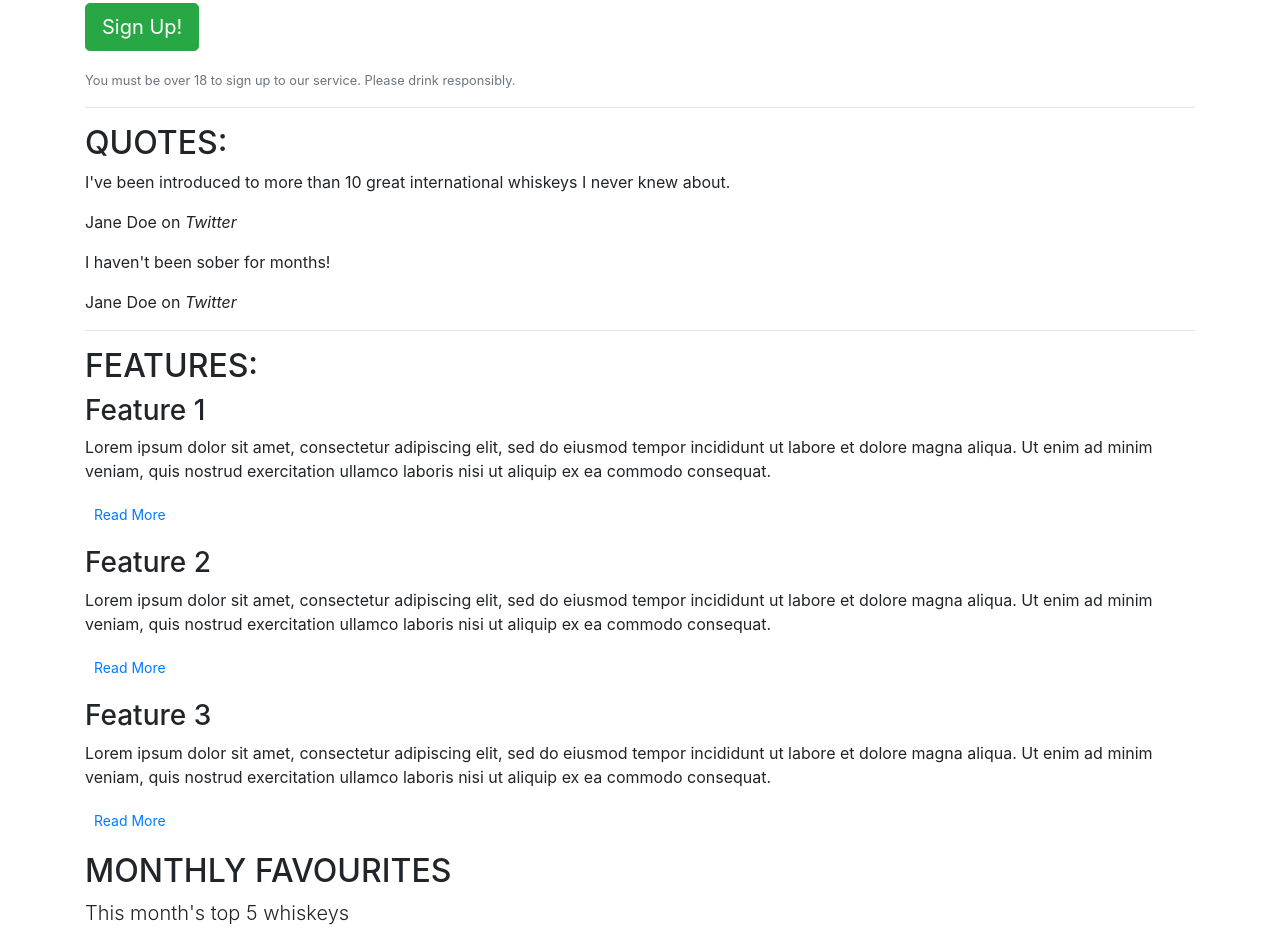
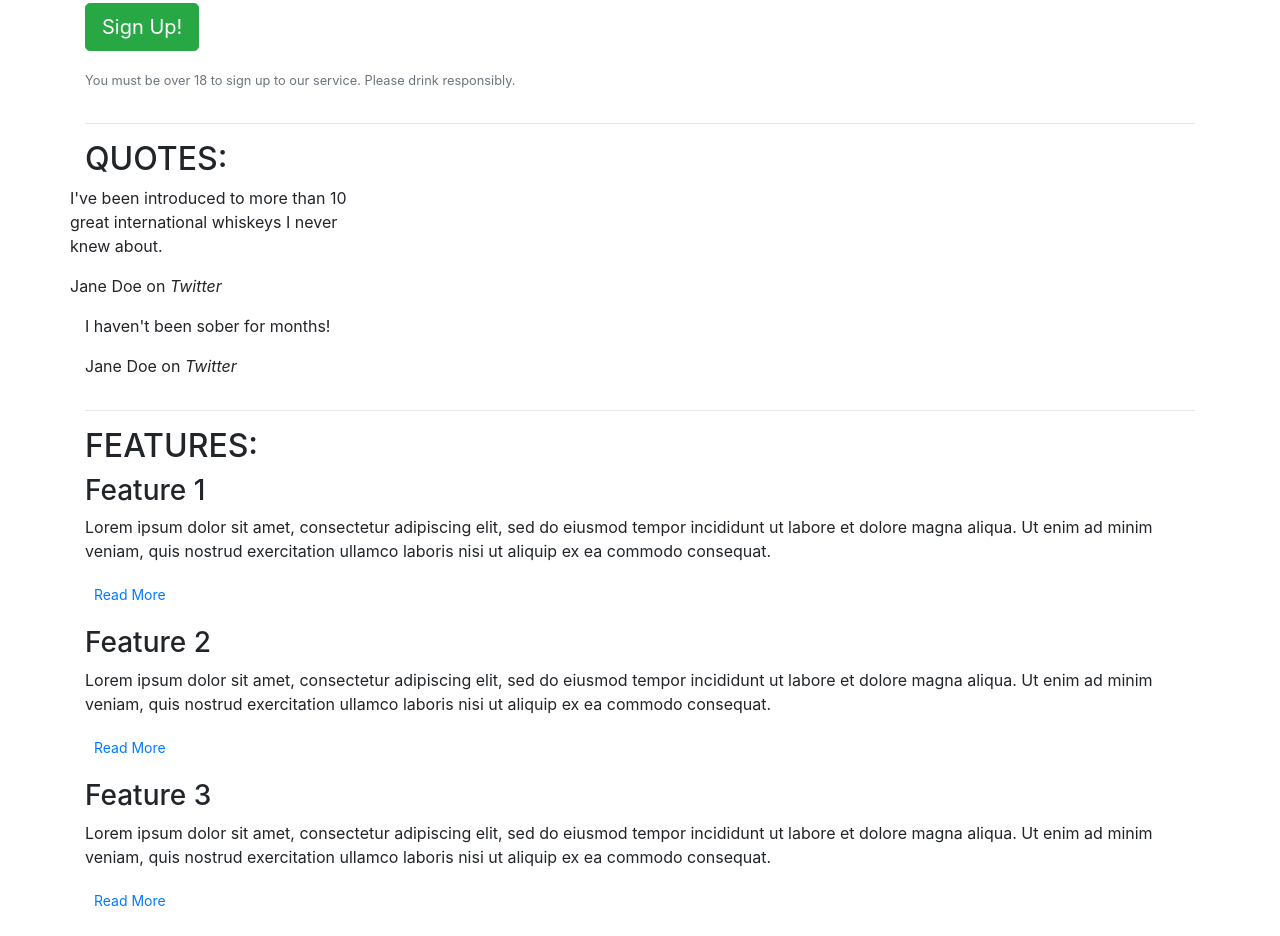
Before and after one commit to richardthorp/whiskey-drop, a plain HTML site: page index.html in a window 1280 px wide. Shown: the part 99-1035 px from the top of the page. Drawn offline with nearby package versions, Linux system fonts and the light colour scheme.

Commit message:
added bootstrap rows and columns

```diff
--- a/index.html
+++ b/index.html
@@ -12,51 +12,88 @@
     <article class="container">
         <!-- Callout -->
         <section class="callout">
+            <div class="row">
+                <div class="col-12">
                     <h1>The finest whiskeys delivered to your doorstep.</h1>
                     <p class="lead">Sign up today to start receiving the world's best whiskeys every month. <s>€19.99</s> <strong><mark>First one is free!</mark></strong></p>
                     <p><button class="btn btn-lg btn-success">Sign Up!</button></p>
                     <p class="text-muted"><small>You must be over 18 to sign up to our service. Please drink responsibly.</small></p>
+                </div>
+            </div>
         </section>
         <!-- /.callout -->
         <hr>
 
         <!-- Quotes -->
         <section class="quotes">
+        <div class="row">
+                <div class="col-12">
                     <h2 class="text-uppercase">Quotes:</h2>
+                </div>
+                <div class="row">
+                <div class="col-12 col-md-6">
                     <blockquote class="quote">
                     <p>I've been introduced to more than 10 great international whiskeys I never knew about.</p>
                     <footer>Jane Doe on <cite title="Twitter">Twitter</cite></footer>
                     </blockquote>
+                </div>
+            </div>
+        </div>
+        </section>
+        <section class="quotes">
+        <div class="row">
+            <div class="col-12 col-md-6">
                 <blockquote class="quote">
                 <p>I haven't been sober for months!</p>
                 <footer>Jane Doe on <cite title="Twitter">Twitter</cite></footer>
                 </blockquote>
+            </div>
+        </div>
+
         </section>
         <!-- /.quotes -->
         <hr>
 
         <!-- Features -->
         <section class="features">
+            <div class="row">
+                <div class="col-12">
                     <h2 class="text-uppercase">Features:</h2>
                     <div class="feature">
                         <h3>Feature 1</h3>
-                <p>Lorem ipsum dolor sit amet, consectetur adipiscing elit, sed do eiusmod tempor incididunt ut labore et dolore magna aliqua. Ut enim ad minim veniam, quis nostrud exercitation ullamco laboris nisi ut aliquip ex ea commodo consequat.</p>
+                        <p>Lorem ipsum dolor sit amet, consectetur adipiscing elit, sed do eiusmod tempor incididunt ut labore et
+                        dolore magna aliqua. Ut enim ad minim veniam, quis nostrud exercitation ullamco laboris nisi ut aliquip ex
+                        ea commodo consequat.</p>
                         <p><a class="btn btn-sm btn-default" href="">Read More</a></p>
                     </div>
+                </div>
+            </div>
+            <div class="row">
+                <div class="col-12">
                     <div class="feature">
                         <h3>Feature 2</h3>
-                <p>Lorem ipsum dolor sit amet, consectetur adipiscing elit, sed do eiusmod tempor incididunt ut labore et dolore magna aliqua. Ut enim ad minim veniam, quis nostrud exercitation ullamco laboris nisi ut aliquip ex ea commodo consequat.</p>
+                        <p>Lorem ipsum dolor sit amet, consectetur adipiscing elit, sed do eiusmod tempor incididunt ut labore et
+                        dolore magna aliqua. Ut enim ad minim veniam, quis nostrud exercitation ullamco laboris nisi ut aliquip ex
+                        ea commodo consequat.</p>
                         <p><a class="btn btn-sm btn-default" href="">Read More</a></p>
                     </div>
+                </div>
+            </div>
+            <div class="row">
+                <div class="col-12">
                     <div class="feature">
                         <h3>Feature 3</h3>
                         <p>Lorem ipsum dolor sit amet, consectetur adipiscing elit, sed do eiusmod tempor incididunt ut labore et dolore magna aliqua. Ut enim ad minim veniam, quis nostrud exercitation ullamco laboris nisi ut aliquip ex ea commodo consequat.</p>
                         <p><a class="btn btn-sm btn-default" href="">Read More</a></p>
                     </div>
+                </div>
+            </div>
         </section>
         <!-- /.features -->
         <!--Top 5 Whiskeys-->
         <section class="favourites">
+            <div class="row">
+                <div class="col-12">
                     <h2 class="text-uppercase">Monthly Favourites</h2>
                     <p class="lead">This month's top 5 whiskeys</p>
                     <table class="table">
@@ -96,6 +133,8 @@
                         </tr>
                     </tbody>
                     </table>
+                </div>
+            </div>
         </section>
     </article>
 </body>
```
Lines whose indentation alone changed are shown as unchanged.
